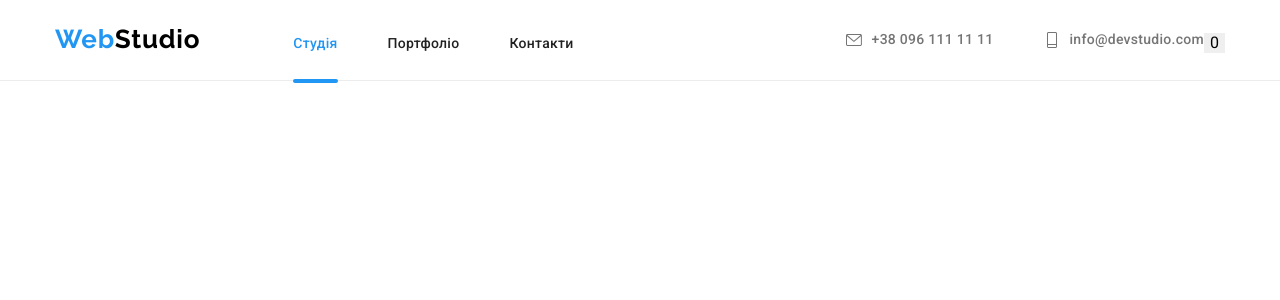
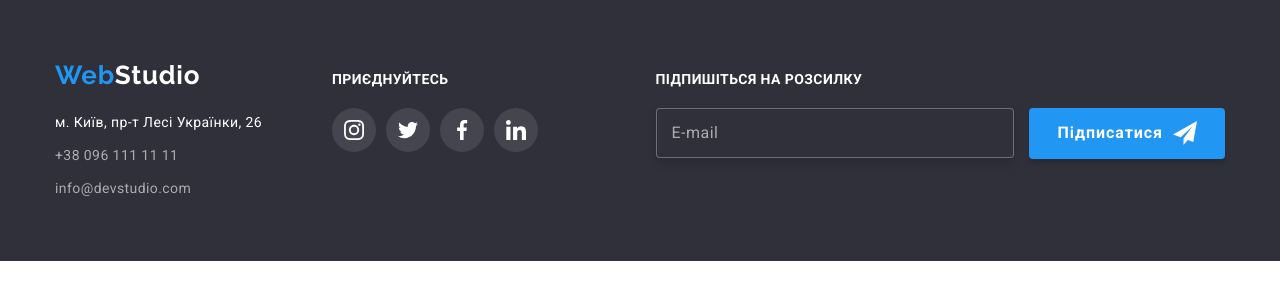
Before and after one commit to Oleksiituba/goit-markup-hw-08, a plain HTML site: page index.html in a window 1280 px wide. Drawn offline with nearby package versions, Linux system fonts and the light colour scheme.

Commit message:
ыгььфкн

```diff
--- a/index.html
+++ b/index.html
@@ -22,7 +22,7 @@
 <body>
 
                                      <!--Header-->
-    <header class="header">
+    <!-- <header class="header">
         <div class="container container-flex header--container">
             <a class="header__logo" lang="en" href="WebStudio"> <span class="logo__web web--color-btx">Web</span>Studio</a>
 
@@ -50,7 +50,7 @@
             </div>
             <button class="menu-open" type="button" >0</button>
         </div>
-    </header>
+    </header> -->
 
                      <!-- Main-->
     <main>
@@ -443,7 +443,7 @@
     </main>
 
     <!--Footer-->
-    <!-- <footer class="footer">
+    <footer class="footer">
         <div class="container container--footer">
             <div class="contacts">
                 <a class="contacts__web-studio" lang="en" href="WebStudio"> <span class="contacts__web web--color-btx">Web</span>Studio</a>
@@ -508,7 +508,7 @@
             </div>
 
         </div>
-    </footer> -->
+    </footer>
 
                   <!--Window-->
 
--- a/sass/components/_container.scss
+++ b/sass/components/_container.scss
@@ -16,7 +16,12 @@
 
  }
 }
-.container--footer, .header--container {
+.header--container {
     display: flex;
     align-items: baseline;
 }
+.container--footer{
+        display: flex;
+        align-items: baseline;
+
+    }
```
Also changed, not shown: css/main.css, css/main.min.css, 2 other files.
